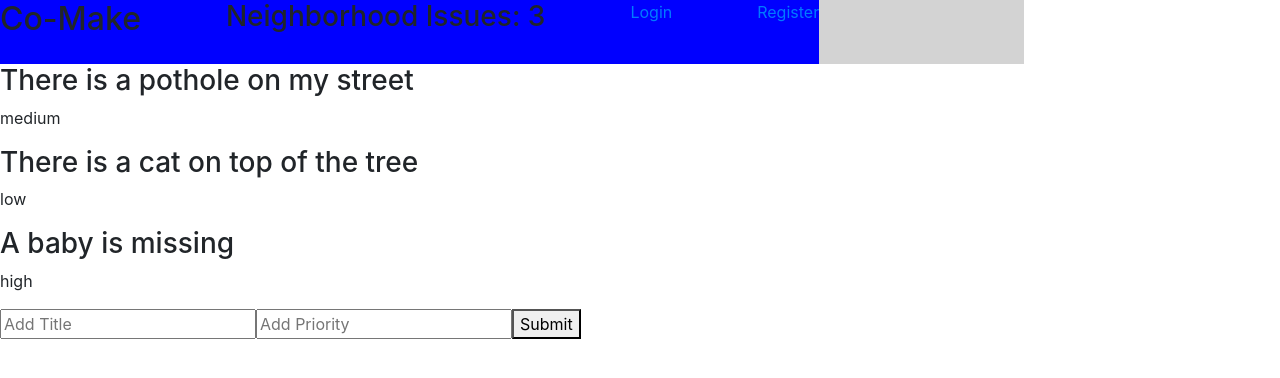
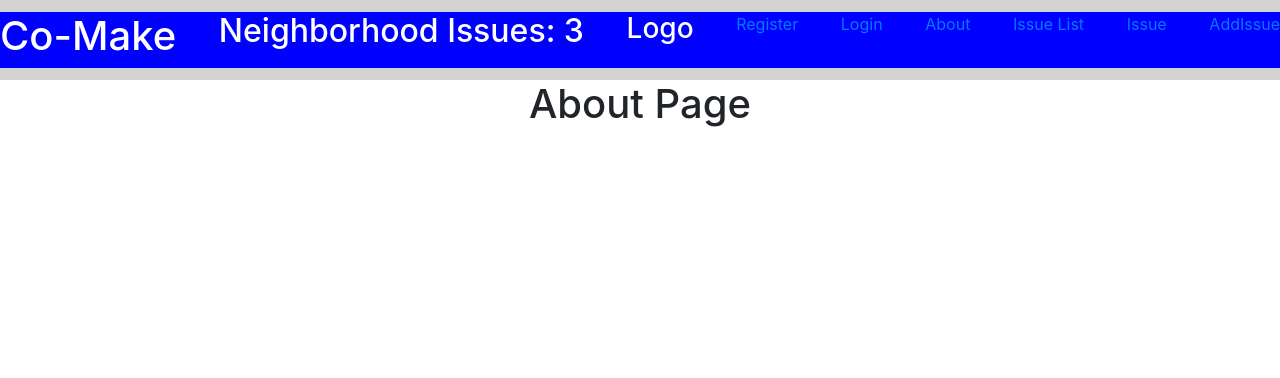
Before and after one commit to Build-Week-Co-make-5/Front-End, a React (Create React App) app in the folder co-make/: page /about in a window 1280 px wide. Shown: the top 378 px of the page. Built offline with nearby package versions, Linux system fonts and the light colour scheme.

Commit message:
Add Updated App css, App, About, IssueList, Navbar, and Style JS Files Because: - Routed the features to the appropriate components and added some style.

```diff
--- a/co-make/src/App.css
+++ b/co-make/src/App.css
@@ -0,0 +1,12 @@
+.App {
+  text-align: center;
+}
+
+.navigation {
+  display: flex;
+  justify-content: space-around;
+  align-items: center;
+  min-height: 10vh;
+  background: blue;
+  color: white;
+}
--- a/co-make/src/App.js
+++ b/co-make/src/App.js
@@ -1,12 +1,14 @@
 import React from "react";
-import { BrowserRouter as Router, Route, Link, Switch } from "react-router-dom";
+import { BrowserRouter as Router, Switch, Route } from "react-router-dom";
+import { IssueProvider } from "./IssueContext";
 
 import RegistrationForm from "./components/RegistrationFrom";
 import LoginForm from "./components/LoginForm";
 import Navbar from "./components/Navbar";
 import IssueList from './components/IssueList';
 import AddIssue from "./components/AddIssue";
-import { IssueProvider } from './IssueContext';
+import About from "./components/About";
+import Issue from "./components/Issue";
 
 import "./App.css";
 
@@ -16,8 +18,10 @@ function App() {
       <IssueProvider>
         <div className="App">
           <Navbar />
-          <IssueList />
-          <AddIssue />
+          <Route path="/about" component={About} />
+          <Route path="/issue-list" component={IssueList} />
+          <Route path="/issue" component={Issue} />
+          <Route path="/addIssue" component={AddIssue} />
           <Route exact path="/" component={LoginForm} />
           <Route
             path="/register"
--- /dev/null
+++ b/co-make/src/components/About.js
@@ -0,0 +1,12 @@
+import React from 'react';
+import '../App.css';
+
+function About() {
+  return (
+    <div>
+      <h1>About Page</h1>
+    </div>
+  );
+}
+
+export default About;
--- a/co-make/src/components/IssueList.js
+++ b/co-make/src/components/IssueList.js
@@ -1,12 +1,14 @@
 import React, { useState, useContext } from "react";
 import Issue from "./Issue";
 import { IssueContext } from '../IssueContext';
+import '../App.css';
 
 const IssueList = () => {
   const [issues, setIssues] = useContext(IssueContext);
 
   return (
     <div>
+      <h1>Issue List</h1>
       {issues.map(issue => (
         <Issue
           title={issue.title}
--- a/co-make/src/components/Navbar.js
+++ b/co-make/src/components/Navbar.js
@@ -3,6 +3,7 @@ import React, { useContext } from "react";
 import { Link } from "react-router-dom";
 import { Navigation, Division } from "./Style";
 import { IssueContext } from '../IssueContext';
+import '../App.css';
 
 const Navbar = () => {
   const [issues, setIssues] = useContext(IssueContext);
@@ -10,10 +11,15 @@ const Navbar = () => {
   return (
     <Navigation className="navigation">
       <Division>
-        <h2>Co-Make</h2>
-        <h3>Neighborhood Issues: {issues.length}</h3>
+        <h1>Co-Make</h1>
+        <h2>Neighborhood Issues: {issues.length}</h2>
+        <h3>Logo</h3>
+        <Link to="/register">Register</Link>
         <Link to="/">Login</Link>
-        <Link to="/register">Register</Link>
+        <Link to="/about">About</Link>
+        <Link to="/issue-list">Issue List</Link>
+        <Link to="/issue">Issue</Link>
+        <Link to="/addIssue">AddIssue</Link>
       </Division>
     </Navigation>
   );
--- a/co-make/src/components/Style.js
+++ b/co-make/src/components/Style.js
@@ -7,13 +7,13 @@ export const Navigation = styled.div`
   justfy-content: flex-end;
   height: 4rem;
   background: lightgrey;
-  width: 80%;
+  width: 100%;
 `;
 
 export const Division = styled.div`
   display: flex;
   background: blue;
-  width: 80%;
+  width: 100%;
   justify-content: space-between;
 `;
 
```
Also changed, not shown: 1 other file (tests, documents, lock files or other folders).
